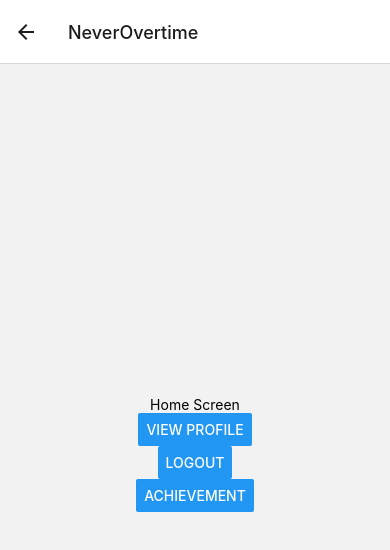
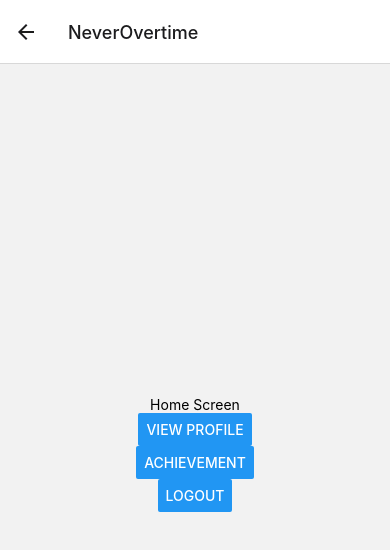
Before and after one commit to UTSCCSCC01/finalprojectw22-neverovertime, a React Native app in the folder NeverOvertime/: screen /Home in a window 390 px wide. Shown: the top 550 px of the page. Built offline with nearby package versions, Linux system fonts and the light colour scheme.

Commit message:
Update Home.js

```diff
--- a/NeverOvertime/Home.js
+++ b/NeverOvertime/Home.js
@@ -20,8 +20,8 @@ function Home ({ navigation, route }) {
     <View style={{ flex: 1, alignItems: 'center', justifyContent: 'center' }}>
       <Text>Home Screen</Text>
       <Button title="View Profile" onPress={() => navigation.push('AccountView')} />
+      <Button title="Achievement" onPress={() => navigation.navigate('Achievement')} />
       <Button title="Logout" onPress={() => navigation.popToTop()} />
-      <Button title="Achievement" onPress={() => navigation.navigate('Achievement')} />
     </View>
   );
 }
```
